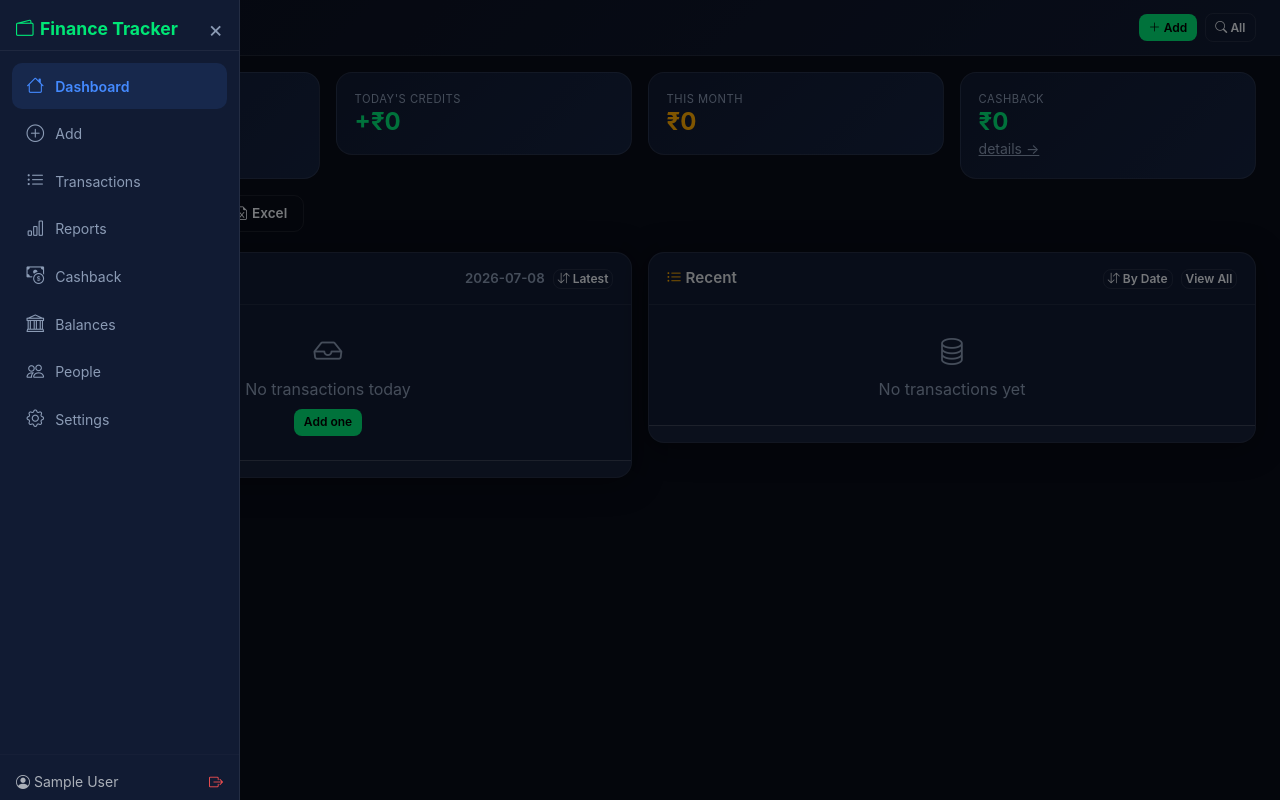
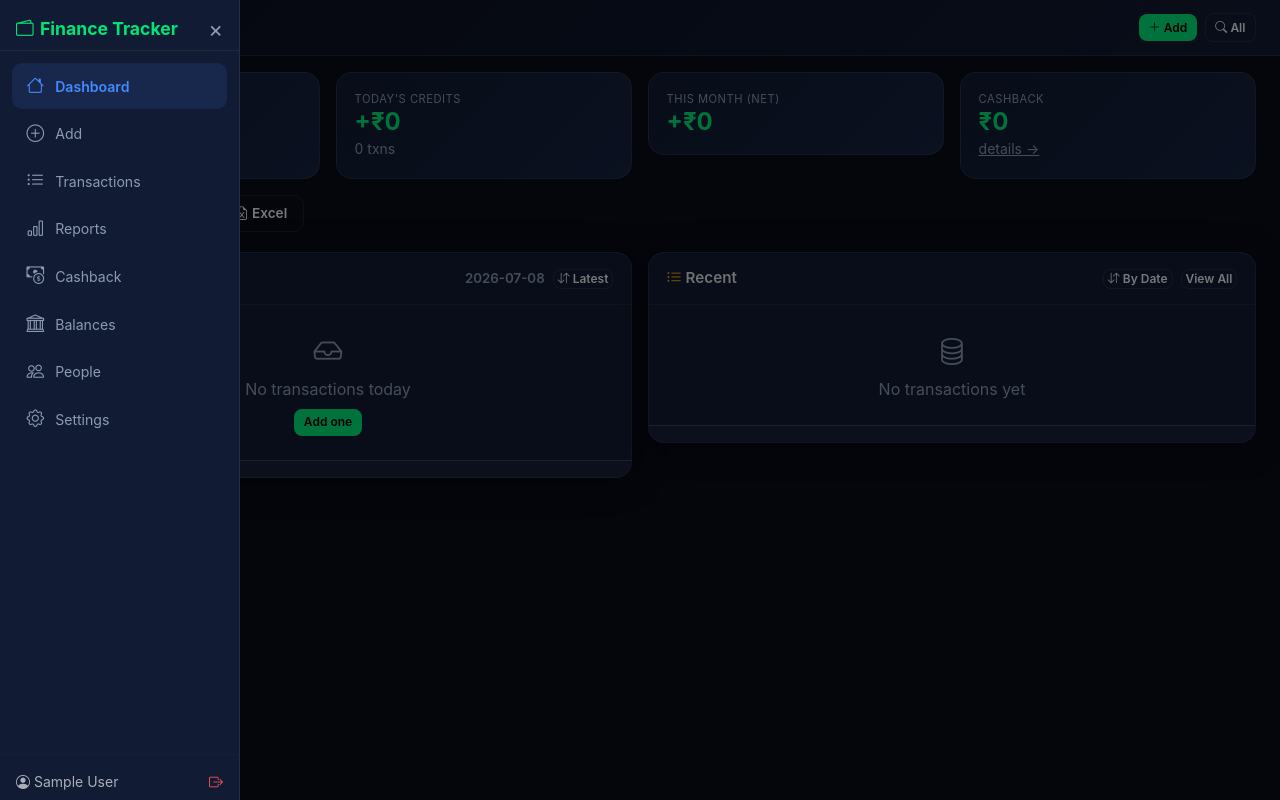
Before and after one commit to prabhatia1/finance-tracker, a Flask app: page /?sort_today=amount&page_today=1&sort=id&page_recent=1 in a window 1280 px wide. Run offline with Flask 3, Linux system fonts and the light colour scheme; the visitor is signed in with stand-in values (Sample User, id 1); data that the repository does not hold is empty.

Commit message:
fix: dashboard — Today's Credits txn count + This Month includes credits - Today's Credits card now shows transaction count (was missing) - This Month now shows net (credits - debits) with +/- sign & color

```diff
--- a/app.py
+++ b/app.py
@@ -752,13 +752,23 @@ def index():
     ).fetchall()
 
     # Monthly total so far
-    monthly_total = conn.execute(
+    monthly_debit = conn.execute(
         "SELECT COALESCE(SUM(amount), 0) FROM transactions WHERE "
         "strftime('%Y', date) = ? AND strftime('%m', date) = ? AND txn_type = 'debit' AND user_id = ?",
         (str(date.today().year), f"{date.today().month:02d}", user_id,)
     ).fetchone()[0]
-
-    # Total cashback earned (all time)
+    monthly_credit = conn.execute(
+        "SELECT COALESCE(SUM(amount), 0) FROM transactions WHERE "
+        "strftime('%Y', date) = ? AND strftime('%m', date) = ? AND txn_type = 'credit' AND user_id = ?",
+        (str(date.today().year), f"{date.today().month:02d}", user_id,)
+    ).fetchone()[0]
+    monthly_total = monthly_credit - monthly_debit
+
+    # Today's credit count
+    today_credits_count = conn.execute(
+        "SELECT COUNT(*) FROM transactions WHERE date = ? AND txn_type = 'credit' AND user_id = ?",
+        (today, user_id,)
+    ).fetchone()[0]
     total_cb = conn.execute(
         "SELECT COALESCE(SUM(cashback), 0) FROM transactions WHERE cashback > 0 AND user_id = ?", (user_id,)
     ).fetchone()[0]
@@ -774,7 +784,7 @@ def index():
         return render_template("_today_section.html",
                              daily=daily,
                              sort_today=sort_today,
-                             page_today=page_today, today_pages=today_pages, today_total=today_total)
+                             page_today=page_today, today_pages=today_pages, today_total=today_total, today_credits_count=today_credits_count)
     if ajax_recent:
         return render_template("_recent_section.html",
                              recent=recent,
@@ -790,7 +800,7 @@ def index():
                          categories=categories,
                          sort_by=sort_by,
                          sort_today=sort_today,
-                         page_today=page_today, today_pages=today_pages, today_total=today_total,
+                         page_today=page_today, today_pages=today_pages, today_total=today_total, today_credits_count=today_credits_count,
                          page_recent=page_recent, recent_pages=recent_pages, recent_total=recent_total)
 
 
--- a/templates/index.html
+++ b/templates/index.html
@@ -14,12 +14,13 @@
         <div class="stat-card">
             <div class="stat-label">Today's Credits</div>
             <div class="stat-value text-green">+₹{{ "%.0f"|format(daily.total_credit) }}</div>
+            <small class="text-secondary-custom">{{ today_credits_count }} txn{% if today_credits_count != 1 %}s{% endif %}</small>
         </div>
     </div>
     <div class="col-6 col-lg-3">
         <div class="stat-card">
-            <div class="stat-label">This Month</div>
-            <div class="stat-value text-orange">₹{{ "%.0f"|format(monthly_total) }}</div>
+            <div class="stat-label">This Month (Net)</div>
+            <div class="stat-value {% if monthly_total >= 0 %}text-green{% else %}text-red{% endif %}">{% if monthly_total >= 0 %}+{% endif %}₹{{ "%.0f"|format(monthly_total) }}</div>
         </div>
     </div>
     <div class="col-6 col-lg-3">
```
